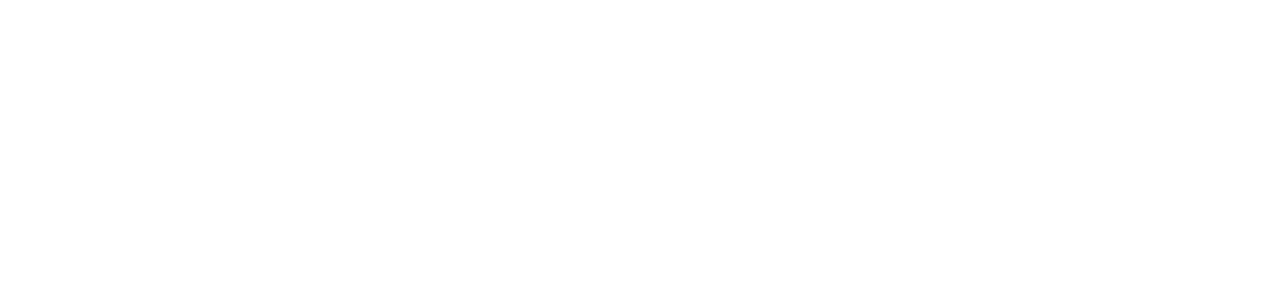
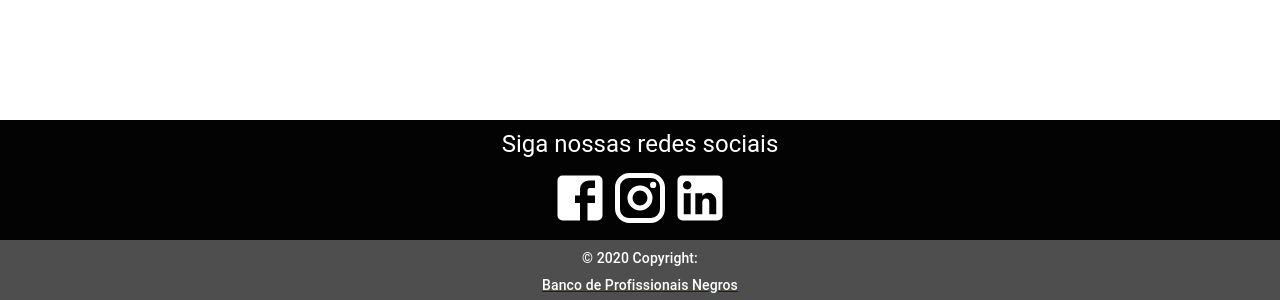
Before and after one commit to Lidianeangelo/Blog_Pessoal, a React (Create React App) app in the folder Front-End/blog-pessoal/: page /cadastrar in a window 1280 px wide. Before the commit this address had no page. Shown: the part 680-980 px from the top of the page. Before the commit the page ends 800 px from the top, so only its background shows below. Built offline with nearby package versions, Linux system fonts and the light colour scheme.

Commit message:
[Inclusão do Footer] 09.11.2022

```diff
--- a/Front-End/blog-pessoal/src/componentes/estaticos/footer/footer.css
+++ b/Front-End/blog-pessoal/src/componentes/estaticos/footer/footer.css
@@ -0,0 +1,18 @@
+.box1 {
+    background-color: #030303;
+    height: 120px;
+}
+
+.box2 {
+    background-color: #4e4e4e;
+    height: 60px;
+}
+
+.redes {
+    font-size: 60px !important;
+    color: white;
+}
+
+.textos {
+    color: white;
+}
--- a/Front-End/blog-pessoal/src/componentes/estaticos/footer/footer.tsx
+++ b/Front-End/blog-pessoal/src/componentes/estaticos/footer/footer.tsx
@@ -1,10 +1,51 @@
 import React from 'react';
+
+import InstagramIcon from '@material-ui/icons/Instagram';
+import FacebookIcon from '@material-ui/icons/Facebook';
+import LinkedInIcon from '@material-ui/icons/LinkedIn';
+import {Typography, Grid } from '@material-ui/core';
+import { Box } from '@mui/material';
+import './footer.css';
 function Footer() {
-    return (
-        <>
-        </>
-    )
-
+ return (
+ <>
+ <Grid container direction="row" justifyContent="center" alignItems="center">
+ <Grid alignItems="center" item xs={12}>
+ <Box className='box1'>
+ <Box paddingTop={1} display="flex" alignItems="center" justifyContent="center">
+ <Typography variant="h5" align="center" gutterBottom className='textos'>Siga nossas redes sociais </Typography>
+ </Box>
+<Box display="flex" alignItems="center" justifyContent="center">
+ <a href="https://www.facebook.com/banco_profissionaisnegros" target="_blank"
+rel="noopener noreferrer">
+ <FacebookIcon className='redes' />
+ </a>
+<a href="https://www.instagram.com/banco_profissionaisnegros/" target="_blank"
+rel="noopener noreferrer">
+ <InstagramIcon className='redes' />
+ </a>
+<a href="https://www.linkedin.com/company/banco_profissionaisnegros/" target="_blank"
+rel="noopener noreferrer">
+ <LinkedInIcon className='redes' />
+ </a>
+ </Box>
+ </Box>
+<Box className='box2'>
+ <Box paddingTop={1}>
+ <Typography variant="subtitle2" align="center" gutterBottom className='textos'
+>© 2020 Copyright:</Typography>
+ </Box>
+<Box>
+ <a target="_blank" href="https://blogpessoal-a75j.onrender.com" rel="noopener
+noreferrer">
+ <Typography variant="subtitle2" gutterBottom className='textos'
+align="center">Banco de Profissionais Negros</Typography>
+ </a>
+ </Box>
+ </Box>
+ </Grid>
+ </Grid>
+ </>
+ )
 }
-
 export default Footer;
```
